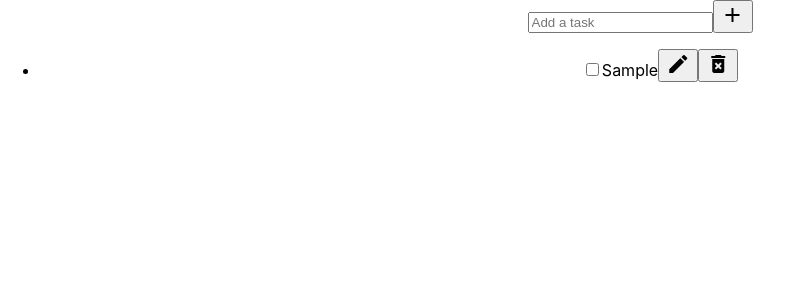
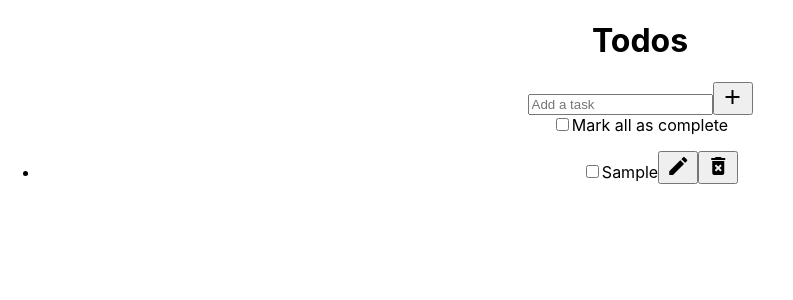
Before and after one commit to sarahbanashek/SimpleTodo, a React (Create React App) app: page / in a window 1280 px wide. Both pictures are taken after typing "Sample" into the empty fields and a click on the button "add". Shown: the top 300 px of the page, without its empty margins (0-793 px from the left). Built offline with nearby package versions, Linux system fonts and the light colour scheme.

Commit message:
adding MarkAllComplete component

```diff
--- a/src/App.tsx
+++ b/src/App.tsx
@@ -2,6 +2,7 @@ import React, { useEffect, useState } from 'react';
 import './App.css';
 
 import { AddTodoItem } from './components/AddTodoItem';
+import { MarkAllComplete } from './components/MarkAllComplete';
 import { TodoItem } from './components/TodoItem';
 
 import type { ITodo } from './interfaces';
@@ -46,6 +47,14 @@ function App() {
     updateStateAndStorage(updatedTodos);
   }
 
+  const markAllComplete = (): void => {
+    const updatedTodos = activeTodos.map(todo => {
+      todo.completed = true;
+      return todo;
+    }).concat(completedTodos);
+    updateStateAndStorage(updatedTodos);
+  }
+
   const toggleTodoState = (timestamp: number): void => {
     const updatedTodos = allTodos.map(todo => {
       if (todo.timestamp !== timestamp) {
@@ -77,8 +86,17 @@ function App() {
   }
 
   return (
-    <div className="App">
+    <div className='App'>
+      <header className='header'>
+        <h1>Todos</h1>
         <AddTodoItem {...{ addTodo }} />
+      </header>
+
+      <section className='TodoBody'>
+        {activeTodos.length > 0
+          ? <MarkAllComplete {...{ markAllComplete }} />
+          : null
+        }
         <ul className='TodoList'>
           {activeTodos.map(todo =>
             <TodoItem key={todo.timestamp} {...{
@@ -95,6 +113,7 @@ function App() {
               deleteTodo
             }} />)}
         </ul>
+      </section>
     </div>
   );
 }
--- /dev/null
+++ b/src/components/MarkAllComplete.tsx
@@ -0,0 +1,22 @@
+
+function MarkAllComplete({ markAllComplete }: IMarkAllCompleteProps) {
+  return (
+    <div className='MarkAllComplete'>
+      <input
+        type='checkbox'
+        className='MarkAllComplete-checkbox'
+        id='mark-complete-checkbox'
+        onClick={() => markAllComplete()}
+      />
+      <label htmlFor='mark-complete-checkbox'>
+        Mark all as complete
+      </label>
+    </div>
+  );
+}
+
+interface IMarkAllCompleteProps {
+  markAllComplete: () => void;
+}
+
+export { MarkAllComplete }
```
Lines whose indentation alone changed are shown as unchanged.
